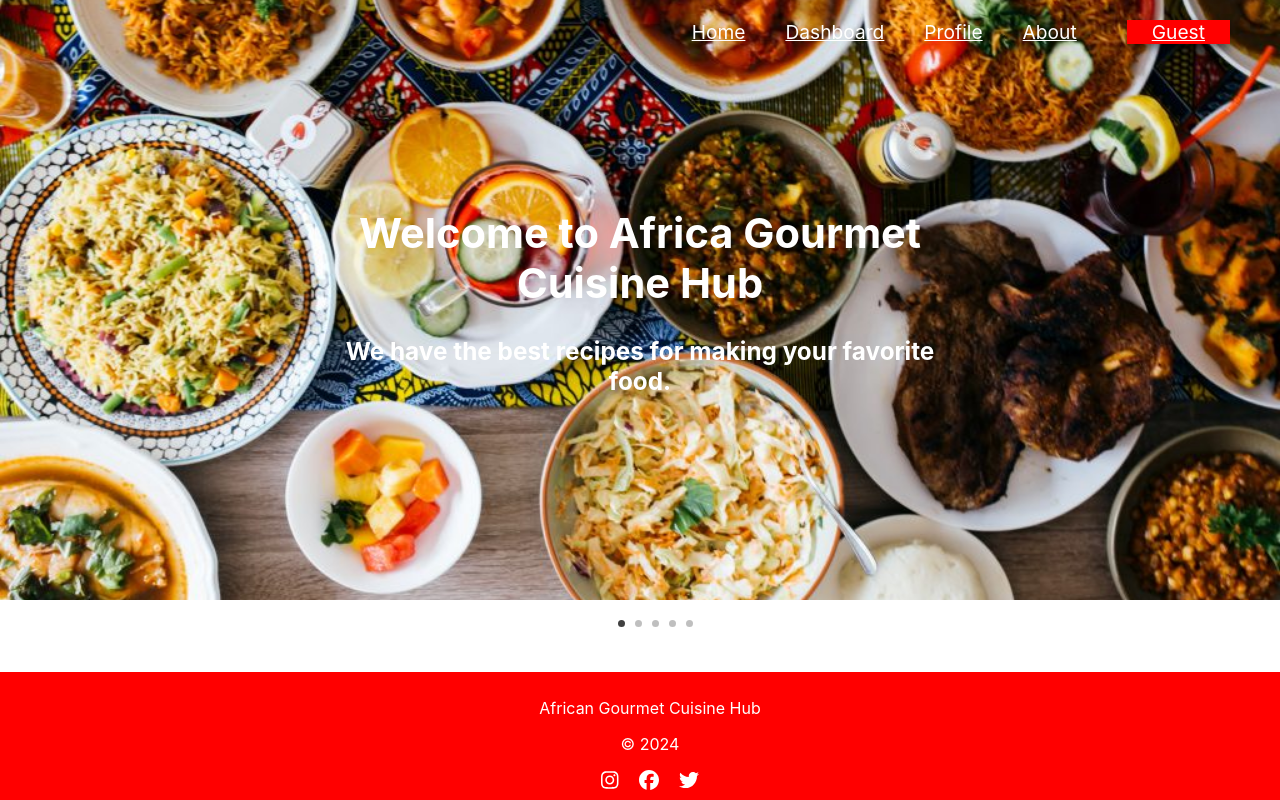
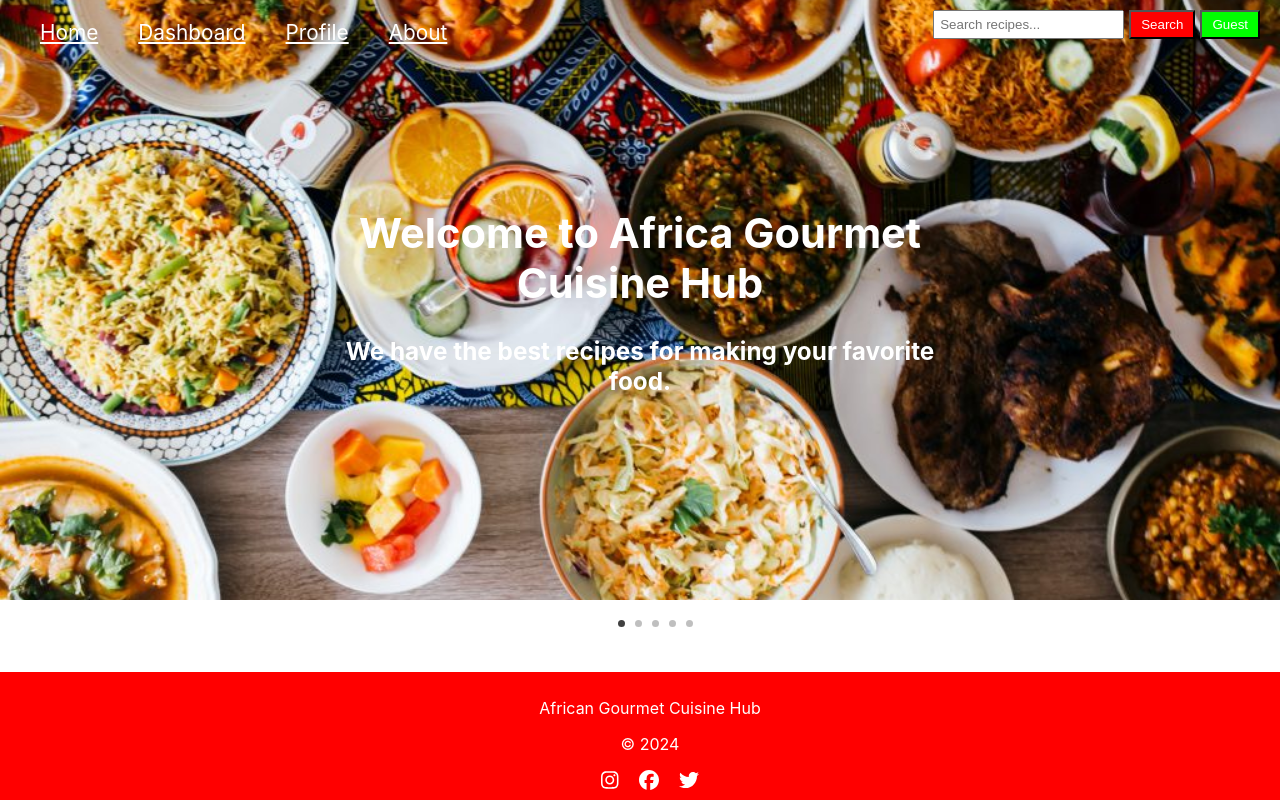
Before and after one commit to immanuelcherui1/AGCH-AFRICANGOURMETCUISINEHUB, a React (Create React App) app in the folder client/: page / in a window 1280 px wide. Built offline with nearby package versions, Linux system fonts and the light colour scheme.

Commit message:
added codes

```diff
--- a/client/src/Home.js
+++ b/client/src/Home.js
@@ -1,4 +1,4 @@
-import React from "react";
+import React, { useState } from "react";
 import { Slide } from 'react-slideshow-image';
 import 'react-slideshow-image/dist/styles.css';
 
@@ -10,37 +10,81 @@ import foodImage5 from "./images/AdobeStock_615243490_Preview.jpeg";
 
 function Home() {
     const images = [foodImage1, foodImage2, foodImage3, foodImage4, foodImage5];
+    const [searchQuery, setSearchQuery] = useState("");
+
+    const handleSearchInput = (event) => {
+      setSearchQuery(event.target.value);
+    };
+
+    const handleSearchSubmit = (event) => {
+      event.preventDefault();
+      alert('Search submitted for: ' + searchQuery);
+    };
 
     return (
+
       <div style={{ position: 'relative', width: '100%', height: '600px' }}>
-      {/* Slideshow container */}
-      <Slide easing="ease" duration={2000} transitionDuration={500} infinite={true} indicators={true} arrows={false} autoplay={true}>
+        <Slide easing="ease" duration={3000} transitionDuration={500} infinite={true} indicators={true} arrows={false} autoplay={true}>
           {images.map((each, index) => (
-          <div key={index} className="each-slide" style={{ 'backgroundImage': `url(${each})`, width: '100%', height: '600px', backgroundSize: 'cover', backgroundPosition: 'center' }}>
+            <div key={index} className="each-slide" style={{ backgroundImage: `url(${each})`, width: '100%', height: '600px', backgroundSize: 'cover', backgroundPosition: 'center' }}>
               {/* Optional overlay or content could go here */}
             </div>
           ))}
         </Slide>
 
-      {/* Welcome Text Overlay */}
-      <div style={{ position: 'absolute', top: '50%', left: '50%', transform: 'translate(-50%, -50%)', color: 'white', textAlign: 'center', zIndex: 20, fontSize: '1.3rem', // Set background color to black
-    padding: '20px', // Add some padding around the text
-    borderRadius: '15px', // Rounded corners
+        <div style={{
+          position: 'absolute',
+          top: '50%',
+          left: '50%',
+          transform: 'translate(-50%, -50%)',
+          color: 'white',
+          textAlign: 'center',
+          // zIndex: 20,
+          fontSize: '1.3rem',
+          padding: '20px',
+          borderRadius: '15px'
         }}>
           <h1>Welcome to Africa Gourmet Cuisine Hub</h1>
           <h3>We have the best recipes for making your favorite food.</h3>
         </div>
 
-      {/* Navigation bar positioned on top of the slideshow */}
-      <nav style={{ position: 'absolute', top: '20px', right: '20px', display: 'inline-block' }}>
-        <ul style={{ listStyleType: 'none', margin: 0, padding: 0, display: 'flex', fontSize: '1.2rem', zIndex: 10 }}>
-          <li style={{ margin: '0 20px' }}><a href="#" style={{ color: 'white' }}>Home</a></li>
-          <li style={{ margin: '0 20px' }}><a href="#" style={{ color: 'white' }}>Dashboard</a></li>
-          <li style={{ margin: '0 20px' }}><a href="#" style={{ color: 'white' }}>Profile</a></li>
-          <li style={{ margin: '0 20px' }}><a href="#" style={{ color: 'white' }}>About</a></li>
-          <li style={{ margin: '0 30px', backgroundColor: 'red', boxShadow: '0px 4px 8px rgba(0, 0, 0, 0.5)' }}>
-            <a href="#" style={{ color: 'white', padding: '20px 25px' }}>Guest</a>
-          </li>
+        <form style={{
+          position: 'absolute',
+          top: '10px',
+          right: '20px',
+          // zIndex: 30,
+          display: 'flex',
+          alignItems: 'center'
+        }} onSubmit={handleSearchSubmit}>
+          <input
+            type="text"
+            value={searchQuery}
+            onChange={handleSearchInput}
+            placeholder="Search recipes..."
+            style={{ padding: '5px', marginRight: '5px' }}
+          />
+          <button type="submit" style={{ padding: '5px 10px', marginRight: '5px', background: '#ff0000', color: 'white' }}>Search</button>
+          <button type="button" style={{ padding: '5px 10px', background: '#00ff00', color: 'white'}}>Guest</button>
+        </form>
+
+        <nav style={{
+          position: 'absolute',
+          top: '20px',
+          left: '20px',
+          display: 'inline-block',
+          // zIndex: 10
+        }}>
+          <ul style={{
+            listStyleType: 'none',
+            margin: 0,
+            padding: 0,
+            display: 'flex',
+            fontSize: '1.3rem'
+          }}>
+            <li style={{ margin: '0 20px', fontSize: '1.3rem' }}><a href="#" style={{ color: 'white', fontSize: '1.3rem' }}>Home</a></li>
+            <li style={{ margin: '0 20px', fontSize: '1.3rem' }}><a href="#" style={{ color: 'white', fontSize: '1.3rem' }}>Dashboard</a></li>
+            <li style={{ margin: '0 20px', fontSize: '1.3rem' }}><a href="#" style={{ color: 'white', fontSize: '1.3rem' }}>Profile</a></li>
+            <li style={{ margin: '0 20px', fontSize: '1.3rem' }}><a href="#" style={{ color: 'white', fontSize: '1.3rem' }}>About</a></li>
           </ul>
         </nav>
       </div>
```
Lines whose indentation alone changed are shown as unchanged.
